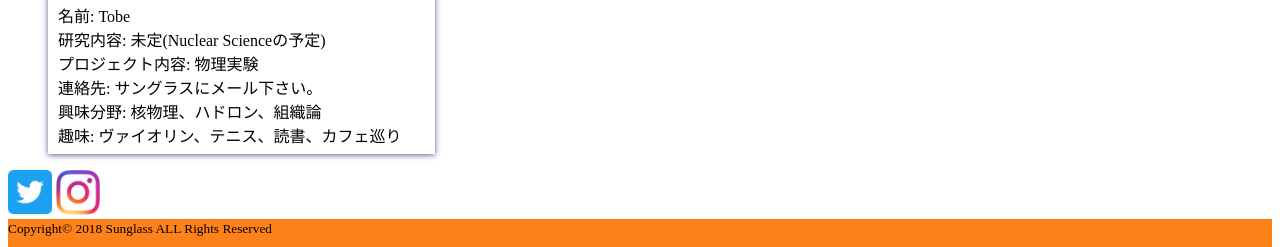
After one commit to sahoI/Sunglass_Web, a PHP site: page /member.html in a window 1280 px wide. The commit adds this page. Shown: the part 822-1069 px from the top of the page. Run offline with PHP 8.4, Linux system fonts and the light colour scheme.

Commit message:
メンバー紹介ページ作成

```diff
--- /dev/null
+++ b/member.html
@@ -0,0 +1,133 @@
+<!DOCTYPE html> <!--概要-->
+<html lang="ja">
+<head>
+  <meta charset="UTF-8">
+  <title>サングラス</title>
+  <link rel="stylesheet" href="style.css">
+</head>
+<body>
+<div class="header">
+  <ul class="header-list">
+    <li><a href="top.html">ホーム<span>home</span></a></li>
+    <li><a href="summary.html">サングラスの概要<span>summary</span></a></li>
+    <li><a href="activity.html">各種活動報告<span>actyvity</span></a></li>
+    <li><a href="member.html">メンバー紹介<span>member</span></a></li>
+  </ul>
+  <div class="logo">
+    <img src="img/sunglass_logo.png" class="logo-img">
+    <div class="sub-header">サイエンスコミュニケーション研究会</div>
+    <div class="header-logo">サングラス</div>
+    <div class="header-english">
+      <p>Sunglass</p>
+    </div>
+  </div>
+</div>
+
+<div class="main">
+  <!--<div class="contents">-->
+  <h3 class="title">メンバー紹介</h3>
+  <div class="member">
+    <ul>
+      <div class="sentence list">
+        <img src="img/member/igami.png">
+        <li>
+          名前:伊神 紗帆
+        </li>
+        <li>
+          研究内容:未定
+        </li>
+        <li>
+          プロジェクト内容:webサイト作成
+        </li>
+        <li>
+          連絡先:<a href="https://twitter.com/saho0003">@saho0003</a>
+        </li>
+        <li>
+          興味分野、趣味:web(バックエンド)
+        </li>
+      </div>
+      <div class="sentence list">
+        <img src="img/member/oomura.jpg">
+        <li>
+          名前:大村 貴信(おおむら たかのぶ)
+        </li>
+        <li>
+          研究内容:未定
+        </li>
+        <li>
+          プロジェクト内容:web制作
+        </li>
+        <li>
+          連絡先:<a href="https://twitter.com/saku_1117">@saku_1117</a>
+        </li>
+        <li>
+          興味分野、趣味:YouTube観賞,旅行
+        </li>
+      </div>
+      <div class="sentence list">
+        <img src="img/member/tsuji.png">
+        <li>
+          名前:辻 健一郎
+        </li>
+        <li>
+          研究内容:未定
+        </li>
+        <li>
+          プロジェクト内容:未定
+        </li>
+        <li>
+          連絡先:<a href="https://twitter.com/2Gken1029">@2Gken1029</a>
+        </li>
+        <li>
+          興味分野:バイオインフォマティクス・統計解析
+        </li>
+        <li>
+          趣味:旅行・ドライブ
+        </li>
+      </div>
+      <div class="sentence list">
+        <img src="img/member/tobe.png">
+        <li>
+          名前: Tobe
+        </li>
+        <li>
+          研究内容: 未定(Nuclear Scienceの予定)
+        </li>
+        <li>
+          プロジェクト内容: 物理実験
+        </li>
+        <li>
+          連絡先: サングラスにメール下さい。
+        </li>
+        <li>
+          興味分野: 核物理、ハドロン、組織論
+        </li>
+        <li>
+          趣味: ヴァイオリン、テニス、読書、カフェ巡り
+        </li>
+      </div>
+    </ul>
+  </div>
+</div>
+<div class="articleDetaileFoot">
+  <div class="icon">
+    <li>
+      <a href="https://twitter.com/ksu_scs">
+        <img src="img/Twitter_Social_Icon_Rounded_Square_Color.png" class="twitter">
+      </a>
+    </li>
+    <li>
+      <a href="https://www.instagram.com/sunglass.ksu/">
+        <img src="img/Insta_logo.png" class="instagram">
+      </a>
+    </li>
+  </div>
+  <!--</div>-->
+</div>
+<footer><!--フッター-->
+  <div class="copyright">
+    <small>Copyright&copy; 2018 Sunglass ALL Rights Reserved</small>
+  </div>
+</footer>
+</body>
+</html>
--- a/style.css
+++ b/style.css
@@ -44,7 +44,13 @@
     color: white;
     height: 100%;
 }
-
+/*.member li {*/
+    /*text-decoration: none;*/
+/*}*/
+.member img {
+    height: 200px;
+    width: 200px;
+}
 /*.header-list li.active a {*/
 /*background-color: #333;*/
 /*color: white;*/
@@ -102,23 +108,36 @@
     background-color: white;
 }
 
-.sentens {
+.sentence {
     padding: 5px 10px;
     background-color: white;
     box-shadow: 0 1px 6px #56638F;
 }
 
-.sentens h4 {
+.sentence h4 {
     padding-left: 30px;
 }
 
-.sentens a {
+.sentence a {
     padding-bottom: 10px;
     padding-left: 30px;
 }
 
-.sentens p {
+.sentence p {
     letter-spacing: 2px;
+}
+.sentence li {
+    list-style: none;
+}
+.list {
+    display: inline-block;      /* インラインブロック要素にする */
+    /*background-color:  #ccc;    !* 背景色指定 *!*/
+    height:  350px;             /* 高さ指定 */
+    width: 30%;
+    /*float:left;*/
+}
+.list img {
+    text-align: center;
 }
 
 .contents img {
@@ -134,15 +153,17 @@
 .icon li {
     list-style: none;
     float: left;
+    display: block;
 }
 /*リンク*/
-.facebook {
-    zoom: 30%;
-    padding-right: 20px;
+.instagram {
+    zoom: 11%;
+    /*padding-right: 20px;*/
 }
 
 .twitter {
     zoom: 11%;
+    padding-right: 40px;
 }
 
 footer {
```
Also changed, not shown: activity.html (+19 -6 lines), summary.html (+6 -5 lines), top.html (+11 -6 lines), img/._Insta_logo.png (added), img/._Twitter_Social_Icon_Rounded_Square_Color.png, img/Insta_logo.png (added), 1 other file.
